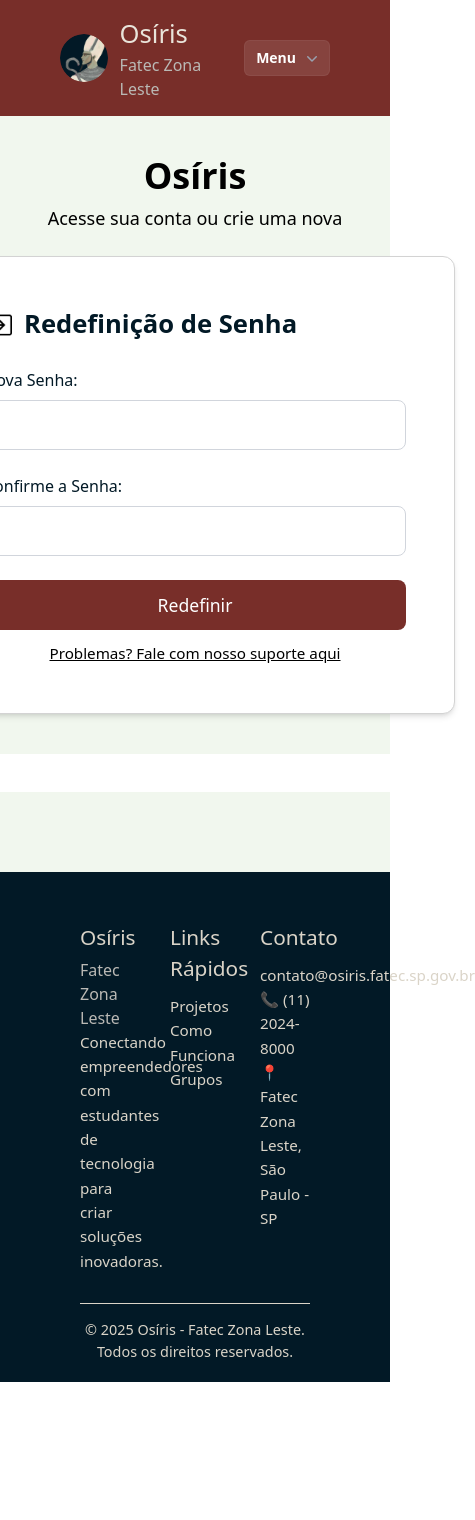
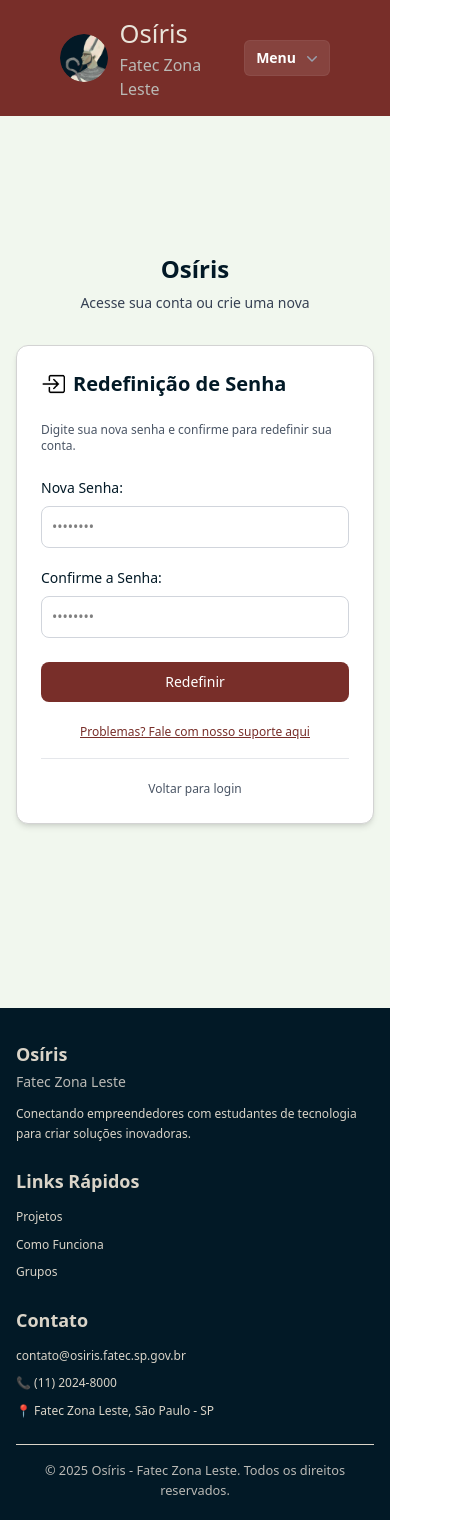
Before and after one commit to Infinito-1/osiris-react, a React (Vite) app: page /redefinir-senha in a window 390 px wide. Shown: the whole page, 475 px wide, since content can reach past the window. Before the commit the page ends 1382 px from the top, so only its background shows below. Built offline with nearby package versions, Linux system fonts and the light colour scheme.

Commit message:
Responsividade das telas de Login + Footer

```diff
--- a/src/components/footer/Footer.tsx
+++ b/src/components/footer/Footer.tsx
@@ -4,58 +4,69 @@ function Footer() {
   return (
     <>
       <main className="flex flex-col bg-[#F1F7EE]">
-      <footer className="bg-[#021926] text-[#dad4c8] pt-[50px] px-[80px] pb-[20px] mt-[80px]">
-        {/* Colunas */}
-        <div className="grid grid-cols-3 gap-[40px] mb-[30px]">
+        <footer className="bg-[#021926] text-[#dad4c8] pt-8 sm:pt-12 md:pt-[50px] px-4 sm:px-6 md:px-[80px] pb-5 sm:pb-[20px] mt-12 sm:mt-16 md:mt-[80px]">
+          <div className="grid grid-cols-1 sm:grid-cols-2 md:grid-cols-3 gap-6 sm:gap-8 md:gap-[40px] mb-6 sm:mb-[30px]">
             <div>
-            <h3 className="text-[1.3rem] mb-[10px]">Osíris</h3>
-            <h4 className="text-[1rem] -mt-[5px] text-[#bab9b5]">
+              <h3 className="text-lg sm:text-xl md:text-[1.3rem] font-semibold mb-2 sm:mb-[10px]">
+                Osíris
+              </h3>
+              <h4 className="text-sm sm:text-base md:text-[1rem] -mt-1 sm:-mt-[2px] md:-mt-[5px] text-[#bab9b5] font-medium mb-3">
                 Fatec Zona Leste
               </h4>
-            <p className="leading-[1.6] text-[0.95rem] text-[#dad4c8]">
+              <p className="leading-relaxed sm:leading-[1.6] text-xs sm:text-sm md:text-[0.95rem] text-[#dad4c8]">
                 Conectando empreendedores com estudantes de tecnologia para criar
                 soluções inovadoras.
               </p>
             </div>
 
             <div>
-            <h3 className="text-[1.3rem] mb-[10px]">Links Rápidos</h3>
-            <Link to="/demandas"
-              className="block leading-[1.6] text-[0.95rem] text-[#dad4c8] no-underline hover:underline"
+              <h3 className="text-lg sm:text-xl md:text-[1.3rem] font-semibold mb-3 sm:mb-[10px]">
+                Links Rápidos
+              </h3>
+              <nav className="space-y-2 sm:space-y-1">
+                <Link
+                  to="/demandas"
+                  className="block leading-relaxed sm:leading-[1.6] text-xs sm:text-sm md:text-[0.95rem] text-[#dad4c8] no-underline hover:underline transition-all duration-200"
                 >
                   Projetos
                 </Link>
-            <Link to="/#como-funciona"
-              className="block leading-[1.6] text-[0.95rem] text-[#dad4c8] no-underline hover:underline"
+                <Link
+                  to="/#como-funciona"
+                  className="block leading-relaxed sm:leading-[1.6] text-xs sm:text-sm md:text-[0.95rem] text-[#dad4c8] no-underline hover:underline transition-all duration-200"
                 >
                   Como Funciona
                 </Link>
-            <Link to="/grupos"
-              className="block leading-[1.6] text-[0.95rem] text-[#dad4c8] no-underline hover:underline"
+                <Link
+                  to="/grupos"
+                  className="block leading-relaxed sm:leading-[1.6] text-xs sm:text-sm md:text-[0.95rem] text-[#dad4c8] no-underline hover:underline transition-all duration-200"
                 >
                   Grupos
                 </Link>
+              </nav>
             </div>
 
             <div>
-            <h3 className="text-[1.3rem] mb-[10px]">Contato</h3>
-            <p className="leading-[1.6] text-[0.95rem] text-[#dad4c8]">
+              <h3 className="text-lg sm:text-xl md:text-[1.3rem] font-semibold mb-3 sm:mb-[10px]">
+                Contato
+              </h3>
+              <div className="space-y-2">
+                <p className="leading-relaxed sm:leading-[1.6] text-xs sm:text-sm md:text-[0.95rem] text-[#dad4c8] break-all">
                   contato@osiris.fatec.sp.gov.br
                 </p>
-            <p className="leading-[1.6] text-[0.95rem] text-[#dad4c8]">
+                <p className="leading-relaxed sm:leading-[1.6] text-xs sm:text-sm md:text-[0.95rem] text-[#dad4c8]">
                   📞 (11) 2024-8000
                 </p>
-            <p className="leading-[1.6] text-[0.95rem] text-[#dad4c8]">
+                <p className="leading-relaxed sm:leading-[1.6] text-xs sm:text-sm md:text-[0.95rem] text-[#dad4c8]">
                   📍 Fatec Zona Leste, São Paulo - SP
                 </p>
               </div>
             </div>
+          </div>
 
           {/* Linha divisória */}
-        <div className="border-t border-[#dad4c8] mb-[15px]"></div>
+          <div className="border-t border-[#dad4c8] mb-4 sm:mb-[15px]"></div>
 
-        {/* Rodapé inferior */}
-        <div className="text-center text-[0.9rem]">
+          <div className="text-center text-[0.8rem] sm:text-[0.9rem] text-[#bab9b5]">
             © 2025 Osíris - Fatec Zona Leste. Todos os direitos reservados.
           </div>
         </footer>
--- a/src/pages/login/codigosenha.tsx
+++ b/src/pages/login/codigosenha.tsx
@@ -9,38 +9,64 @@ export default function CodigoSenha() {
   };
 
   return (
-    <section className="flex flex-col items-center py-10 bg-[#F1F7EE]">
-      <h1 className="text-4xl font-bold mb-2">Osíris</h1>
-      <p className="text-lg mb-6">Acesse sua conta ou crie uma nova</p>
+    <section className="flex flex-col items-center justify-center min-h-screen py-6 sm:py-10 px-4 sm:px-6 bg-[#F1F7EE]">
+      <div className="text-center mb-8 sm:mb-10 w-full">
+        <h1 className="text-2xl sm:text-3xl md:text-4xl font-bold text-[#021926] mb-2">
+          Osíris
+        </h1>
+        <p className="text-sm sm:text-base md:text-lg text-gray-700">
+          Acesse sua conta ou crie uma nova
+        </p>
+      </div>
 
-      <div className="bg-white border border-[#d3d3d3] rounded-xl p-12 w-[520px] shadow-md">
-        <div className="flex items-center gap-3 mb-6">
-          <img src={ArrowIn} alt="Ícone verificação" className="w-7 h-7" />
-          <h2 className="text-[1.6rem] text-[#021926] font-semibold">
+      <div className="bg-white border border-[#d3d3d3] rounded-xl p-6 sm:p-8 md:p-12 w-full sm:w-[520px] shadow-md max-w-md">
+        <div className="flex items-center gap-2 sm:gap-3 mb-6 sm:mb-8">
+          <img src={ArrowIn} alt="Ícone verificação" className="w-6 sm:w-7 h-6 sm:h-7" />
+          <h2 className="text-xl sm:text-2xl md:text-[1.6rem] text-[#021926] font-semibold">
             Redefinição de Senha
           </h2>
         </div>
 
-        <div className="mb-6 text-left">
-          <label className="block mb-2 text-[1rem] text-[#021926] font-medium">
+        <p className="text-xs sm:text-sm text-gray-600 mb-6 sm:mb-8">
+          Verifique seu e-mail e digite o código de 6 dígitos que foi enviado para você.
+        </p>
+
+        <div className="mb-6 sm:mb-8 text-left">
+          <label className="block mb-2 text-sm sm:text-base md:text-[1rem] text-[#021926] font-medium">
             Digite o Código enviado:
           </label>
           <input
             type="text"
-            className="w-full p-3 border border-gray-300 rounded-lg text-[1rem]"
+            placeholder="000000"
+            className="w-full p-2.5 sm:p-3 border border-gray-300 rounded-lg text-sm sm:text-base md:text-[1rem] text-center tracking-widest font-semibold focus:outline-none focus:border-[#782e29] focus:ring-1 focus:ring-[#782e29] transition"
           />
         </div>
 
         <button
           onClick={handleVerificar}
-          className="w-full bg-[#782e29] text-white py-3 text-[1.1rem] rounded-lg cursor-pointer transition hover:opacity-90"
+          className="w-full bg-[#782e29] text-white py-2.5 sm:py-3 text-sm sm:text-base md:text-[1.1rem] rounded-lg font-medium cursor-pointer transition hover:bg-[#5e231f] active:scale-95"
         >
           Verificar
         </button>
 
-        <div className="text-center mt-3 text-[0.95rem]">
-          <button onClick={() => navigate("/suporte")} className="underline">
+        <div className="text-center mt-4 sm:mt-5">
+          <button
+            onClick={() => navigate("/suporte")}
+            className="text-xs sm:text-sm md:text-[0.95rem] text-[#782e29] underline hover:no-underline transition"
+          >
             Problemas? Fale com nosso suporte aqui
+          </button>
+        </div>
+
+        <div className="text-center mt-4 sm:mt-6 pt-4 sm:pt-6 border-t border-gray-200">
+          <p className="text-xs sm:text-sm text-gray-600 mb-2">
+            Não recebeu o código?
+          </p>
+          <button
+            onClick={() => navigate("/esqueceu-senha")}
+            className="text-xs sm:text-sm md:text-[0.95rem] text-[#782e29] underline hover:no-underline transition font-medium"
+          >
+            Reenviar código
           </button>
         </div>
       </div>
--- a/src/pages/login/esqueceusenha.tsx
+++ b/src/pages/login/esqueceusenha.tsx
@@ -9,39 +9,61 @@ export default function EsqueceuSenha() {
   };
 
   return (
-    <section className="flex flex-col items-center py-10 bg-[#F1F7EE]">
-      <h1 className="text-4xl font-bold mb-2">Osíris</h1>
-      <p className="text-lg mb-6">Acesse sua conta ou crie uma nova</p>
+    <section className="flex flex-col items-center justify-center min-h-screen py-6 sm:py-10 px-4 sm:px-6 bg-[#F1F7EE]">
+      <div className="text-center mb-8 sm:mb-10 w-full">
+        <h1 className="text-2xl sm:text-3xl md:text-4xl font-bold text-[#021926] mb-2">
+          Osíris
+        </h1>
+        <p className="text-sm sm:text-base md:text-lg text-gray-700">
+          Acesse sua conta ou crie uma nova
+        </p>
+      </div>
 
-      {/* BOX */}
-      <div className="bg-white border border-[#d3d3d3] rounded-xl p-12 w-[520px] shadow-md">
-        <div className="flex items-center gap-3 mb-6">
-          <img src={ArrowIn} alt="Ícone de login" className="w-7 h-7" />
-          <h2 className="text-[1.6rem] text-[#021926] font-semibold">
+      <div className="bg-white border border-[#d3d3d3] rounded-xl p-6 sm:p-8 md:p-12 w-full sm:w-[520px] shadow-md max-w-md">
+        <div className="flex items-center gap-2 sm:gap-3 mb-6 sm:mb-8">
+          <img src={ArrowIn} alt="Ícone de recuperação" className="w-6 sm:w-7 h-6 sm:h-7" />
+          <h2 className="text-xl sm:text-2xl md:text-[1.6rem] text-[#021926] font-semibold">
             Redefinição de Senha
           </h2>
         </div>
 
-        <div className="mb-6 text-left">
-          <label className="block mb-2 text-[1rem] text-[#021926] font-medium">
+        <p className="text-xs sm:text-sm text-gray-600 mb-6 sm:mb-8">
+          Digite o e-mail cadastrado em sua conta para receber um código de recuperação.
+        </p>
+
+        <div className="mb-6 sm:mb-8 text-left">
+          <label className="block mb-2 text-sm sm:text-base md:text-[1rem] text-[#021926] font-medium">
             Digite o E-mail cadastrado:
           </label>
           <input
             type="email"
-            className="w-full p-3 border border-gray-300 rounded-lg text-[1rem]"
+            placeholder="seu.email@exemplo.com"
+            className="w-full p-2.5 sm:p-3 border border-gray-300 rounded-lg text-sm sm:text-base md:text-[1rem] focus:outline-none focus:border-[#782e29] focus:ring-1 focus:ring-[#782e29] transition"
           />
         </div>
 
         <button
           onClick={handleEnviarCodigo}
-          className="w-full bg-[#782e29] text-white py-3 text-[1.1rem] rounded-lg cursor-pointer transition hover:opacity-90"
+          className="w-full bg-[#782e29] text-white py-2.5 sm:py-3 text-sm sm:text-base md:text-[1.1rem] rounded-lg font-medium cursor-pointer transition hover:bg-[#5e231f] active:scale-95"
         >
           Enviar Código para meu E-mail
         </button>
 
-        <div className="text-center mt-3 text-[0.95rem]">
-          <button onClick={() => navigate("/suporte")} className="underline">
+        <div className="text-center mt-4 sm:mt-5">
+          <button
+            onClick={() => navigate("/suporte")}
+            className="text-xs sm:text-sm md:text-[0.95rem] text-[#782e29] underline hover:no-underline transition"
+          >
             Problemas? Fale com nosso suporte aqui
+          </button>
+        </div>
+
+        <div className="text-center mt-4 sm:mt-6 pt-4 sm:pt-6 border-t border-gray-200">
+          <button
+            onClick={() => navigate("/login")}
+            className="text-xs sm:text-sm md:text-[0.95rem] text-gray-600 hover:text-[#021926] transition"
+          >
+            Voltar para login
           </button>
         </div>
       </div>
--- a/src/pages/login/login.tsx
+++ b/src/pages/login/login.tsx
@@ -8,20 +8,24 @@ export default function Login() {
   const navigate = useNavigate();
 
   return (
-    <section className="flex flex-col items-center py-10 bg-[#F1F7EE]">
-      <h1 className="text-3xl md:text-4xl font-semibold text-[#021926] mb-2">
-        Osíris
-      </h1>
-      <p className="text-lg mb-6">Acesse sua conta ou crie uma nova</p>
+    <section className="flex flex-col items-center justify-center min-h-screen py-6 sm:py-10 px-4 sm:px-6 bg-[#F1F7EE]">
+      {/* Header */}
+      <div className="text-center mb-8 sm:mb-10">
+        <h1 className="text-2xl sm:text-3xl md:text-4xl font-semibold text-[#021926] mb-2">
+          Osíris
+        </h1>
+        <p className="text-sm sm:text-base md:text-lg text-gray-700">
+          Acesse sua conta ou crie uma nova
+        </p>
+      </div>
 
-      {/* TAB BUTTONS */}
-      <div className="flex w-[440px] mb-6 rounded-lg overflow-hidden bg-[#dce2d7] border border-[#cbd2c6]">
+      <div className="flex w-full sm:w-[440px] mb-6 sm:mb-8 rounded-lg overflow-hidden bg-[#dce2d7] border border-[#cbd2c6] max-w-md">
         <button
           onClick={() => setActiveTab("login")}
-          className={`flex-1 py-3 text-[1.05rem] transition ${
+          className={`loginCadastro flex-1 py-2.5 sm:py-3 text-sm sm:text-base md:text-[1.05rem] font-medium transition duration-200 ${
             activeTab === "login"
-              ? "bg-white"
-              : "hover:bg-[#e7ece3] bg-transparent"
+              ? "bg-white text-[#021926] shadow-sm"
+              : "hover:bg-[#e7ece3] bg-transparent text-gray-700"
           }`}
         >
           Entrar
@@ -29,54 +33,55 @@ export default function Login() {
 
         <button
           onClick={() => setActiveTab("register")}
-          className={`flex-1 py-3 text-[1.05rem] transition ${
+          className={`loginCadastro flex-1 py-2.5 sm:py-3 text-sm sm:text-base md:text-[1.05rem] font-medium transition duration-200 ${
             activeTab === "register"
-              ? "bg-white"
-              : "hover:bg-[#e7ece3] bg-transparent"
+              ? "bg-white text-[#021926] shadow-sm"
+              : "hover:bg-[#e7ece3] bg-transparent text-gray-700"
           }`}
         >
           Cadastrar
         </button>
       </div>
 
-      {/* LOGIN BOX */}
       {activeTab === "login" && (
-        <div className="bg-white border border-[#d3d3d3] rounded-xl p-12 w-[520px] shadow-md">
-          <div className="flex items-center gap-3 mb-6">
-            <img src={ArrowIn} alt="Ícone de login" className="w-7 h-7" />
-            <h2 className="text-[1.6rem] text-[#021926] font-semibold">
+        <div className="bg-white border border-[#d3d3d3] rounded-xl p-6 sm:p-8 md:p-12 w-full sm:w-[520px] shadow-md max-w-md">
+          <div className="flex items-center gap-2 sm:gap-3 mb-6 sm:mb-8">
+            <img src={ArrowIn} alt="Ícone de login" className="w-6 sm:w-7 h-6 sm:h-7" />
+            <h2 className="text-xl sm:text-2xl md:text-[1.6rem] text-[#021926] font-semibold">
               Fazer Login
             </h2>
           </div>
 
-          <div className="mb-6 text-left">
-            <label className="block mb-2 text-[1rem] text-[#021926] font-medium">
+          <div className="mb-5 sm:mb-6 text-left">
+            <label className="block mb-2 text-sm sm:text-base md:text-[1rem] text-[#021926] font-medium">
               E-mail
             </label>
             <input
               type="email"
-              className="w-full p-3 border border-gray-300 rounded-lg text-[1rem]"
+              className="w-full p-2.5 sm:p-3 border border-gray-300 rounded-lg text-sm sm:text-base md:text-[1rem] focus:outline-none focus:border-[#782e29] focus:ring-1 focus:ring-[#782e29] transition"
+              placeholder="seu.email@exemplo.com"
             />
           </div>
 
-          <div className="mb-6 text-left">
-            <label className="block mb-2 text-[1rem] text-[#021926] font-medium">
+          <div className="mb-6 sm:mb-8 text-left">
+            <label className="block mb-2 text-sm sm:text-base md:text-[1rem] text-[#021926] font-medium">
               Senha
             </label>
             <input
               type="password"
-              className="w-full p-3 border border-gray-300 rounded-lg text-[1rem]"
+              className="w-full p-2.5 sm:p-3 border border-gray-300 rounded-lg text-sm sm:text-base md:text-[1rem] focus:outline-none focus:border-[#782e29] focus:ring-1 focus:ring-[#782e29] transition"
+              placeholder="••••••••"
             />
           </div>
 
-          <button className="w-full bg-[#782e29] text-white py-3 text-[1.1rem] rounded-lg cursor-pointer transition hover:opacity-90">
+          <button className="w-full bg-[#782e29] text-white py-2.5 sm:py-3 text-sm sm:text-base md:text-[1.1rem] rounded-lg font-medium cursor-pointer transition hover:bg-[#5e231f] active:scale-95">
             Entrar
           </button>
 
-          <div className="text-center mt-3 text-[0.95rem]">
+          <div className="text-center mt-4 sm:mt-5">
             <button
               onClick={() => navigate("/esqueceu-senha")}
-              className="underline"
+              className="text-xs sm:text-sm md:text-[0.95rem] text-[#782e29] underline hover:no-underline transition"
             >
               Esqueceu sua senha?
             </button>
@@ -84,36 +89,37 @@ export default function Login() {
         </div>
       )}
 
-      {/* REGISTER BOX */}
       {activeTab === "register" && (
-        <div className="bg-white border border-[#d3d3d3] rounded-xl p-12 w-[520px] shadow-md">
-          <div className="flex items-center gap-3 mb-6">
-            <img src={PersonPlus} alt="Ícone de cadastro" className="w-7 h-7" />
-            <h2 className="text-[1.6rem] text-[#021926] font-semibold">
+        <div className="bg-white border border-[#d3d3d3] rounded-xl p-6 sm:p-8 md:p-12 w-full sm:w-[520px] shadow-md max-w-md">
+          <div className="flex items-center gap-2 sm:gap-3 mb-6 sm:mb-8">
+            <img src={PersonPlus} alt="Ícone de cadastro" className="w-6 sm:w-7 h-6 sm:h-7" />
+            <h2 className="text-xl sm:text-2xl md:text-[1.6rem] text-[#021926] font-semibold">
               Criar Conta
             </h2>
           </div>
 
-          {/* BUTTONS */}
+          <p className="text-xs sm:text-sm text-gray-600 mb-6 sm:mb-8">
+            Escolha o tipo de conta que deseja criar:
+          </p>
+
           <button
             onClick={() => navigate("/cadastro/empreendedor")}
-            className="w-full py-4 text-[1.05rem] font-medium rounded-lg text-white mt-4 cursor-pointer transition hover:opacity-90"
-            style={{ backgroundColor: "#782e29" }}
+            className="w-full py-3 sm:py-4 text-sm sm:text-base md:text-[1.05rem] font-medium rounded-lg text-white mt-3 sm:mt-4 cursor-pointer transition hover:opacity-90 active:scale-95 bg-[#782e29]"
           >
             Empreendedor
           </button>
 
           <button
             onClick={() => navigate("/cadastro/estudante")}
-            className="w-full py-4 text-[1.05rem] font-medium rounded-lg text-white mt-4 cursor-pointer transition hover:opacity-90"
-            style={{ backgroundColor: "#546873" }}
+            className="w-full py-3 sm:py-4 text-sm sm:text-base md:text-[1.05rem] font-medium rounded-lg text-white mt-3 sm:mt-4 cursor-pointer transition hover:opacity-90 active:scale-95 bg-[#546873]"
           >
             Estudante
           </button>
 
           <button
             onClick={() => navigate("/cadastro/coordenador")}
-            className="w-full py-4 text-[1.05rem] font-medium rounded-lg text-white mt-4 cursor-pointer transition hover:opacity-90 bg-[#9fa39e]">
+            className="w-full py-3 sm:py-4 text-sm sm:text-base md:text-[1.05rem] font-medium rounded-lg text-white mt-3 sm:mt-4 cursor-pointer transition hover:opacity-90 active:scale-95 bg-[#9fa39e]"
+          >
             Coordenador
           </button>
         </div>
--- a/src/pages/login/redefinirsenha.tsx
+++ b/src/pages/login/redefinirsenha.tsx
@@ -9,48 +9,72 @@ export default function RedefinirSenha() {
   };
 
   return (
-    <section className="flex flex-col items-center py-10 bg-[#F1F7EE]">
-      <h1 className="text-4xl font-bold mb-2">Osíris</h1>
-      <p className="text-lg mb-6">Acesse sua conta ou crie uma nova</p>
+    <section className="flex flex-col items-center justify-center min-h-screen py-6 sm:py-10 px-4 sm:px-6 bg-[#F1F7EE]">
+      <div className="text-center mb-8 sm:mb-10 w-full">
+        <h1 className="text-2xl sm:text-3xl md:text-4xl font-bold text-[#021926] mb-2">
+          Osíris
+        </h1>
+        <p className="text-sm sm:text-base md:text-lg text-gray-700">
+          Acesse sua conta ou crie uma nova
+        </p>
+      </div>
 
-      <div className="bg-white border border-[#d3d3d3] rounded-xl p-12 w-[520px] shadow-md">
-        <div className="flex items-center gap-3 mb-6">
-          <img src={ArrowIn} alt="Ícone redefinir senha" className="w-7 h-7" />
-          <h2 className="text-[1.6rem] text-[#021926] font-semibold">
+      <div className="bg-white border border-[#d3d3d3] rounded-xl p-6 sm:p-8 md:p-12 w-full sm:w-[520px] shadow-md max-w-md">
+        <div className="flex items-center gap-2 sm:gap-3 mb-6 sm:mb-8">
+          <img src={ArrowIn} alt="Ícone redefinir senha" className="w-6 sm:w-7 h-6 sm:h-7" />
+          <h2 className="text-xl sm:text-2xl md:text-[1.6rem] text-[#021926] font-semibold">
             Redefinição de Senha
           </h2>
         </div>
 
-        <div className="mb-6 text-left">
-          <label className="block mb-2 text-[1rem] text-[#021926] font-medium">
+        <p className="text-xs sm:text-sm text-gray-600 mb-6 sm:mb-8">
+          Digite sua nova senha e confirme para redefinir sua conta.
+        </p>
+
+        <div className="mb-5 sm:mb-6 text-left">
+          <label className="block mb-2 text-sm sm:text-base md:text-[1rem] text-[#021926] font-medium">
             Nova Senha:
           </label>
           <input
             type="password"
-            className="w-full p-3 border border-gray-300 rounded-lg text-[1rem]"
+            placeholder="••••••••"
+            className="w-full p-2.5 sm:p-3 border border-gray-300 rounded-lg text-sm sm:text-base md:text-[1rem] focus:outline-none focus:border-[#782e29] focus:ring-1 focus:ring-[#782e29] transition"
           />
         </div>
 
-        <div className="mb-6 text-left">
-          <label className="block mb-2 text-[1rem] text-[#021926] font-medium">
+        <div className="mb-6 sm:mb-8 text-left">
+          <label className="block mb-2 text-sm sm:text-base md:text-[1rem] text-[#021926] font-medium">
             Confirme a Senha:
           </label>
           <input
             type="password"
-            className="w-full p-3 border border-gray-300 rounded-lg text-[1rem]"
+            placeholder="••••••••"
+            className="w-full p-2.5 sm:p-3 border border-gray-300 rounded-lg text-sm sm:text-base md:text-[1rem] focus:outline-none focus:border-[#782e29] focus:ring-1 focus:ring-[#782e29] transition"
           />
         </div>
 
         <button
           onClick={handleRedefinir}
-          className="w-full bg-[#782e29] text-white py-3 text-[1.1rem] rounded-lg cursor-pointer transition hover:opacity-90"
+          className="w-full bg-[#782e29] text-white py-2.5 sm:py-3 text-sm sm:text-base md:text-[1.1rem] rounded-lg font-medium cursor-pointer transition hover:bg-[#5e231f] active:scale-95"
         >
           Redefinir
         </button>
 
-        <div className="text-center mt-3 text-[0.95rem]">
-          <button onClick={() => navigate("/suporte")} className="underline">
+        <div className="text-center mt-4 sm:mt-5">
+          <button
+            onClick={() => navigate("/suporte")}
+            className="text-xs sm:text-sm md:text-[0.95rem] text-[#782e29] underline hover:no-underline transition"
+          >
             Problemas? Fale com nosso suporte aqui
+          </button>
+        </div>
+
+        <div className="text-center mt-4 sm:mt-6 pt-4 sm:pt-6 border-t border-gray-200">
+          <button
+            onClick={() => navigate("/login")}
+            className="text-xs sm:text-sm md:text-[0.95rem] text-gray-600 hover:text-[#021926] transition"
+          >
+            Voltar para login
           </button>
         </div>
       </div>
```
Also changed, not shown: src/index.css (+7 -5 lines). Lines whose indentation alone changed are shown as unchanged.
